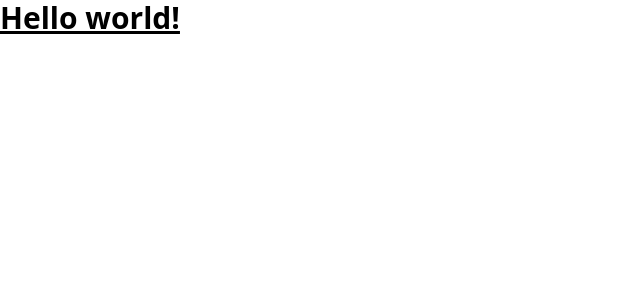
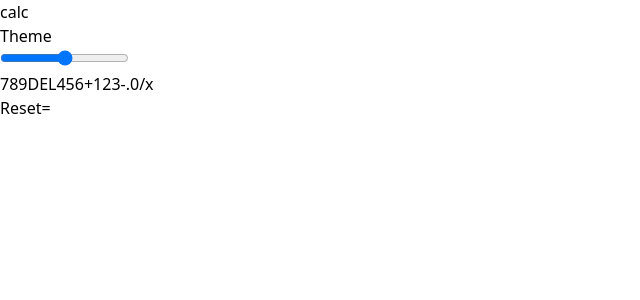
Before and after one commit to to-my-learning-path/calculator-app, a React (Vite) app: page / in a window 1280 px wide. Shown: the top 300 px of the page, without its empty margins (0-640 px from the left). Built offline with nearby package versions, Linux system fonts and the light colour scheme.

Commit message:
Added Calculator content

```diff
--- a/src/App.tsx
+++ b/src/App.tsx
@@ -1,7 +1,9 @@
+import Calculator from "./components/Calculator/Calculator";
+
 function App() {
   return (
     <>
-      <h1 className="text-3xl font-bold underline">Hello world!</h1>
+      <Calculator />
     </>
   );
 }
--- /dev/null
+++ b/src/components/Calculator/Calculator.tsx
@@ -0,0 +1,42 @@
+import React from "react";
+
+const keysList = [
+  [7, 8, 9, "DEL"],
+  [4, 5, 6, "+"],
+  [1, 2, 3, "-"],
+  [".", 0, "/", "x"],
+];
+
+const Calculator = () => {
+  return (
+    <div>
+      <div>
+        <p>calc</p>
+        <div>
+          <p>Theme</p>
+          <input type="range" name="" id="" />
+        </div>
+      </div>
+      <div>
+        <p></p>
+      </div>
+      <div>
+        <div>
+          {keysList.flat().map((item, index) => (
+            <KeyButton key={index} keyValue={item} />
+          ))}
+        </div>
+        <div>
+          <button>Reset</button>
+          <button>=</button>
+        </div>
+      </div>
+    </div>
+  );
+};
+
+const KeyButton = ({ keyValue }: { keyValue: string | number }) => {
+  return <button onClick={() => console.log(keyValue)}>{keyValue}</button>;
+};
+
+export default Calculator;
--- /dev/null
+++ b/src/components/Calculator/index.ts
@@ -0,0 +1 @@
+export { default } from "./Calculator";
```
